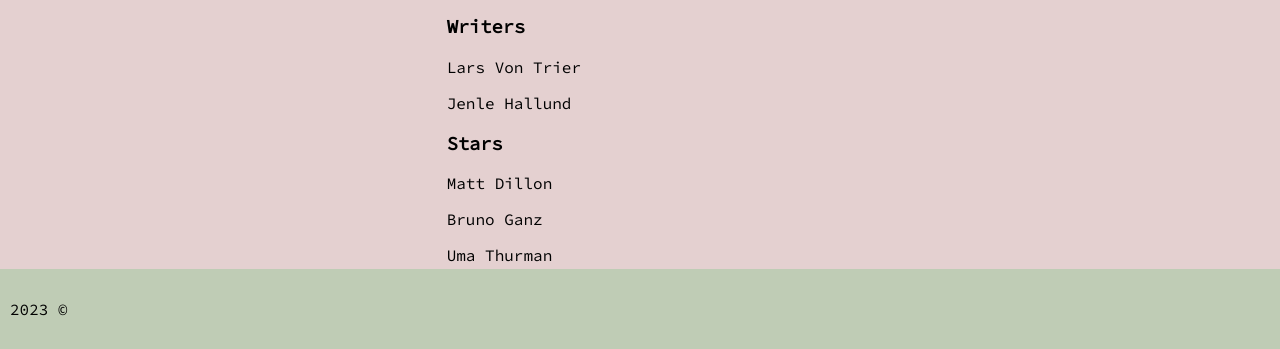
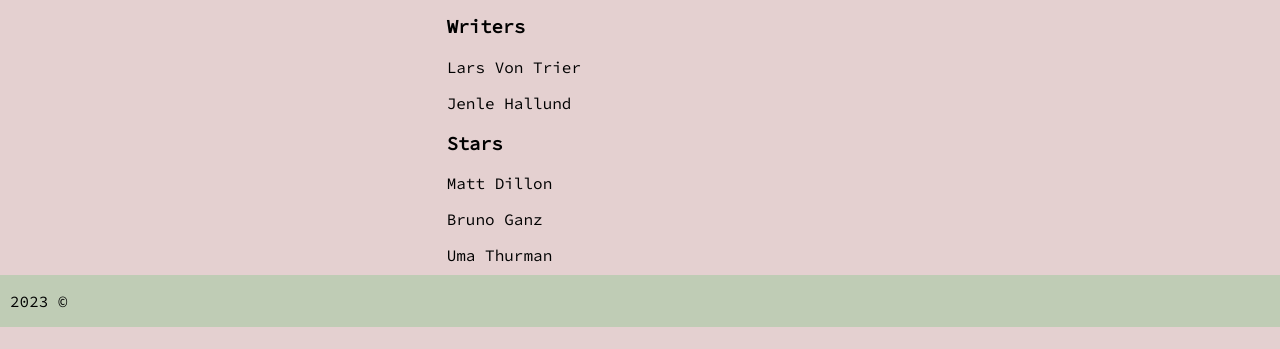
Before and after one commit to mapadu/arthousecinema, a plain HTML site: page index.html in a window 1280 px wide. Shown: the part 451-800 px from the top of the page. Drawn offline with Linux system fonts and the light colour scheme.

Commit message:
fixing footer
position and height

```diff
--- a/style.css
+++ b/style.css
@@ -88,8 +88,8 @@ a {
     display: flex;
     align-items: center;
     padding-left: 10px;
-    position: fixed;
+    position: relative;
     bottom: 0px;
     width: 100%;
-    height: 80px;
+    height: auto;
 }
```
